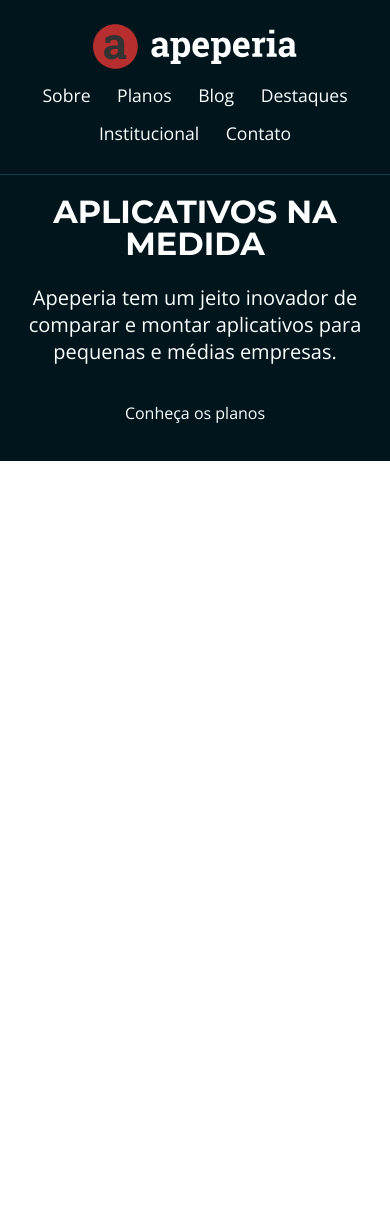
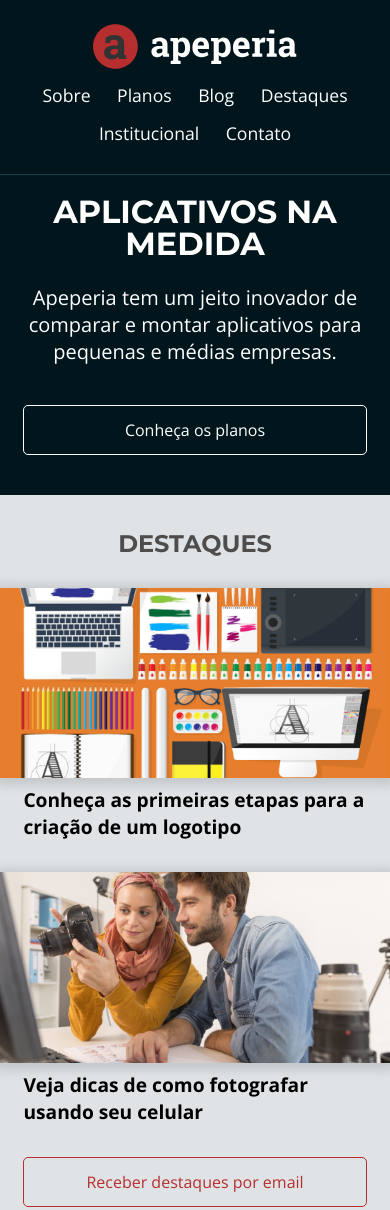
Before and after one commit to KamilaSouza/ONE-Responsive-Layouts, a plain HTML site: page index.html in a window 390 px wide. Before the commit the page ends 844 px from the top, so only its background shows below. Drawn offline with nearby package versions, Linux system fonts and the light colour scheme.

Commit message:
Mobile First, viewport, variaveis, destaques

```diff
--- a/css/base.css
+++ b/css/base.css
@@ -1,3 +1,45 @@
+:root {
+    --branco: #FFF;
+    --azul-claro: #DFE3E5;
+    --vermelho-forte: #B72E2E;
+    --cinza-escuro: #4F4C4C;
+    --cinza-claro: #F7F4F4;
+    --cinza-medio: #D9D9D9;
+
+    --fonte-link: #0084FF;
+    --fonte-cinza: #666;
+    --borda-cabecalho-mobile: #103D4A;
+    --bg-rodape: #333;
+    --bg-chamada-mobile: #00161C;
+
+    --planos-cartao-start: #56CCF2;
+    --planos-cartao-ultra: #B04CD9;
+    --planos-cartao-mega: #E33B3B;
+
+    --montserrat: 'Montserrat', sans-serif;
+}
+
 body {
     font-family: 'Open Sans', sans-serifs;
 }
+
+.container {
+    padding-right: 6%;
+    padding-left: 6%;
+}
+
+.botao {
+    text-align: center;
+
+    display: block;
+
+    width: 100%;
+    max-width: 350px;
+
+    box-sizing: border-box;
+
+    padding: 1rem 2rem;
+
+    border: 1px solid var(--branco);
+    border-radius: 5px;
+}
--- a/css/cabecalho.css
+++ b/css/cabecalho.css
@@ -1,5 +1,5 @@
 .cabecalho {
-    color: #FFF;
+    color: var(--branco);
 
     width: 100%;
 
@@ -12,7 +12,7 @@
     padding-top: .75rem;
     padding-bottom: .75rem;
 
-    border-bottom: 1px solid #103D4A;
+    border-bottom: 1px solid var(--borda-cabecalho-mobile);
 
     position: absolute;
 }
--- a/css/chamada.css
+++ b/css/chamada.css
@@ -1,19 +1,19 @@
-.chamada  {
+.chamada {
     display: flex;
     flex-direction: column;
     align-items: center;
 
-    color: #FFF;
+    color: var(--branco);
     text-align: center;
 
-    background-color: #00161C;
+    background-color: var(--bg-chamada-mobile);
 
     padding-top: 12.25rem;
     padding-bottom: 2.5rem;
 }
 
 .chamada__titulo {
-    font-family: 'Montserrat', serif;
+    font-family: var(--montserrat);
     font-size: 2rem;
     font-weight: 700;
     text-transform: uppercase;
--- /dev/null
+++ b/css/destaques.css
@@ -0,0 +1,46 @@
+.destaques {
+    background-color: var(--azul-claro);
+
+    padding-top: 2.3rem;
+    padding-bottom: 2rem;
+}
+
+.destaques__titulo {
+    color: var(--cinza-escuro);
+    font-weight: 700;
+    font-size: 1.5rem;
+    font-family: var(--montserrat);
+    text-transform: uppercase;
+    text-align: center;
+
+    margin-bottom: 2rem;
+}
+
+.destaques__painel {
+    display: flex;
+    flex-direction: column;
+    align-items: center;
+
+    margin-bottom: 2rem;
+}
+
+.destaques__painel-texto {
+    font-weight: 700;
+    font-size: 1.2rem;
+    line-height: normal;
+}
+
+.destaques__botao {
+    color: var(--vermelho-forte);
+    border-color: var(--vermelho-forte);
+    margin: 0 auto;
+}
+
+.destaques__painel-imagem {
+    width: 100vw;
+    max-width: 600px;
+
+    box-shadow: 0 2px 10px 5px #00000020;
+
+    margin-bottom: .5rem;
+}
--- a/index.html
+++ b/index.html
@@ -1,18 +1,23 @@
 <!doctype html>
 <html>
+
 <head>
     <meta charset="utf-8">
+    <meta name="viewport" content="width=device-width initial-scale=1.0">
     <title>Home | Apeperia</title>
-        <link href="https://fonts.googleapis.com/css2?family=Montserrat:wght@300;400;700&family=Open+Sans:wght@300;400;700&display=swap" rel="stylesheet">
+    <link
+        href="https://fonts.googleapis.com/css2?family=Montserrat:wght@300;400;700&family=Open+Sans:wght@300;400;700&display=swap"
+        rel="stylesheet">
     <link href="css/reset.css" rel="stylesheet">
     <link href="css/base.css" rel="stylesheet">
     <link href="css/cabecalho.css" rel="stylesheet">
     <link href="css/chamada.css" rel="stylesheet">
+    <link href="css/destaques.css" rel="stylesheet">
 </head>
 
 <body>
     <!-- header>img+nav>ul>li*6>a  ctrl+space-->
-        <header class="cabecalho">
+    <header class="cabecalho container">
         <img src="img/logo-apeperia.svg" alt="Logo da Apeperia" class="cabecalho__logo">
         <nav class="cabecalho__navegacao">
             <ul>
@@ -26,11 +31,33 @@
         </nav>
     </header>
     <main>
-            <section class="chamada">
+        <section class="chamada container">
             <h1 class="chamada__titulo">Aplicativos Na Medida</h1>
-                <p class="chamada__texto">Apeperia tem um jeito inovador de comparar e montar aplicativos para pequenas e médias empresas.</p>
-                <a href="#" class="chamada__botao">Conheça os planos</a>
+            <p class="chamada__texto">Apeperia tem um jeito inovador de comparar e montar aplicativos para pequenas e
+                médias empresas.</p>
+            <a href="#" class="chamada__botao botao">Conheça os planos</a>
         </section>
+        <!--section.destaques.container>h2.destaques__titulo+(a*2>figure.destaques__painel>img.destaques__painel-imagem+figc.destaques__painel-texto)+a.destaques__botao-->
+        <section class="destaques container">
+            <h2 class="destaques__titulo">Destaques</h2>
+            <a href="">
+                <figure class="destaques__painel">
+                    <img src="img/comecando-criar-logotipo.png" alt="Painel do post sobre criação de logotipo"
+                        class="destaques__painel-imagem">
+                    <figcaption class="destaques__painel-texto">Conheça as primeiras etapas para a criação de um
+                        logotipo</figcaption>
+                </figure>
+            </a>
+            <a href="#">
+                <figure class="destaques__painel">
+                    <img src="img/dicas-fotografia.png" alt="Painel do post sobre fotografia com celular"
+                        class="destaques__painel-imagem">
+                    <figcaption class="destaques__painel-texto">Veja dicas de como fotografar usando seu celular
+                    </figcaption>
+                </figure>
+            </a><a href="#" class="destaques__botao botao">Receber destaques por email</a>
+        </section>
+
     </main>
 
 </body>
```
Lines whose indentation alone changed are shown as unchanged.
